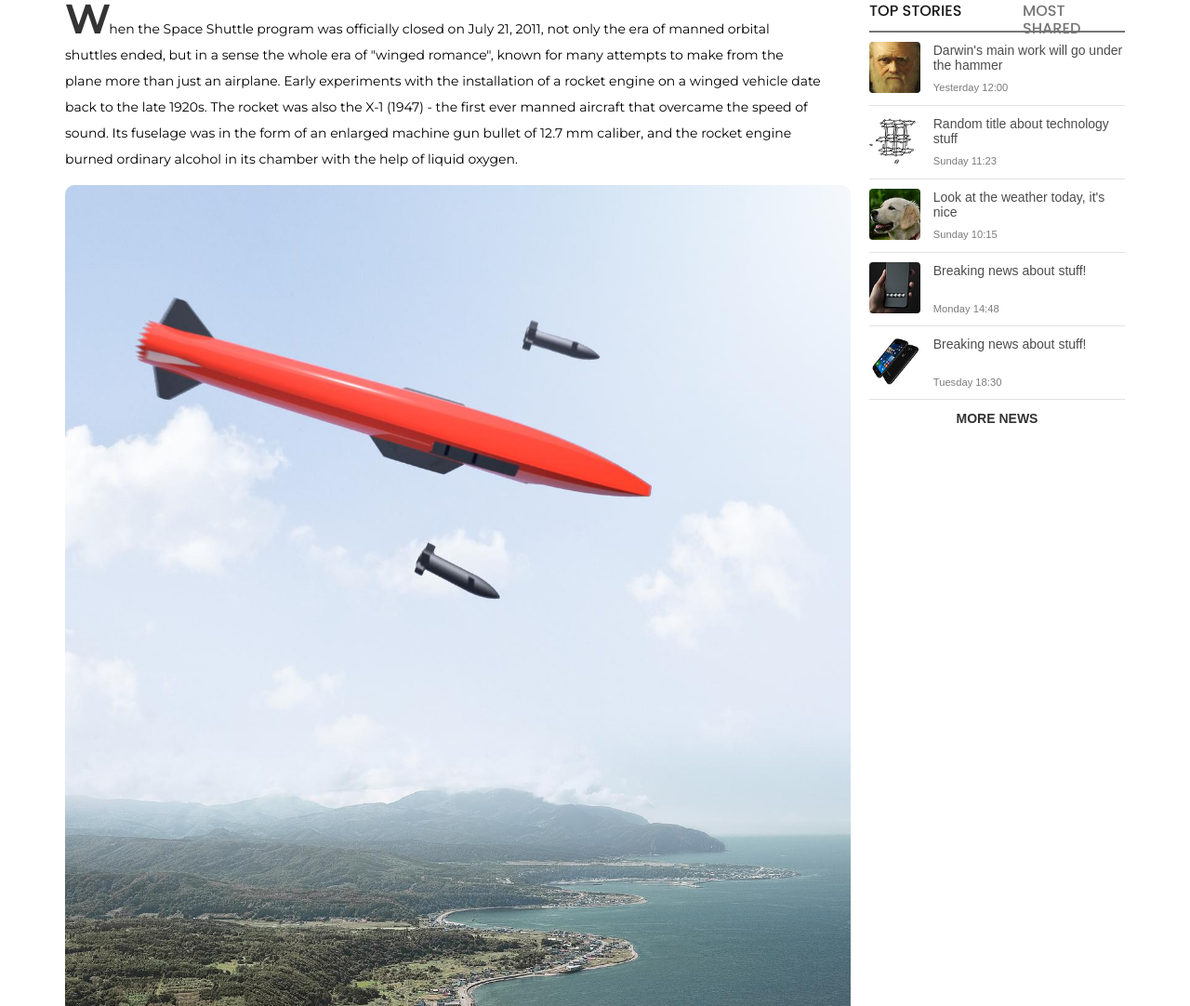
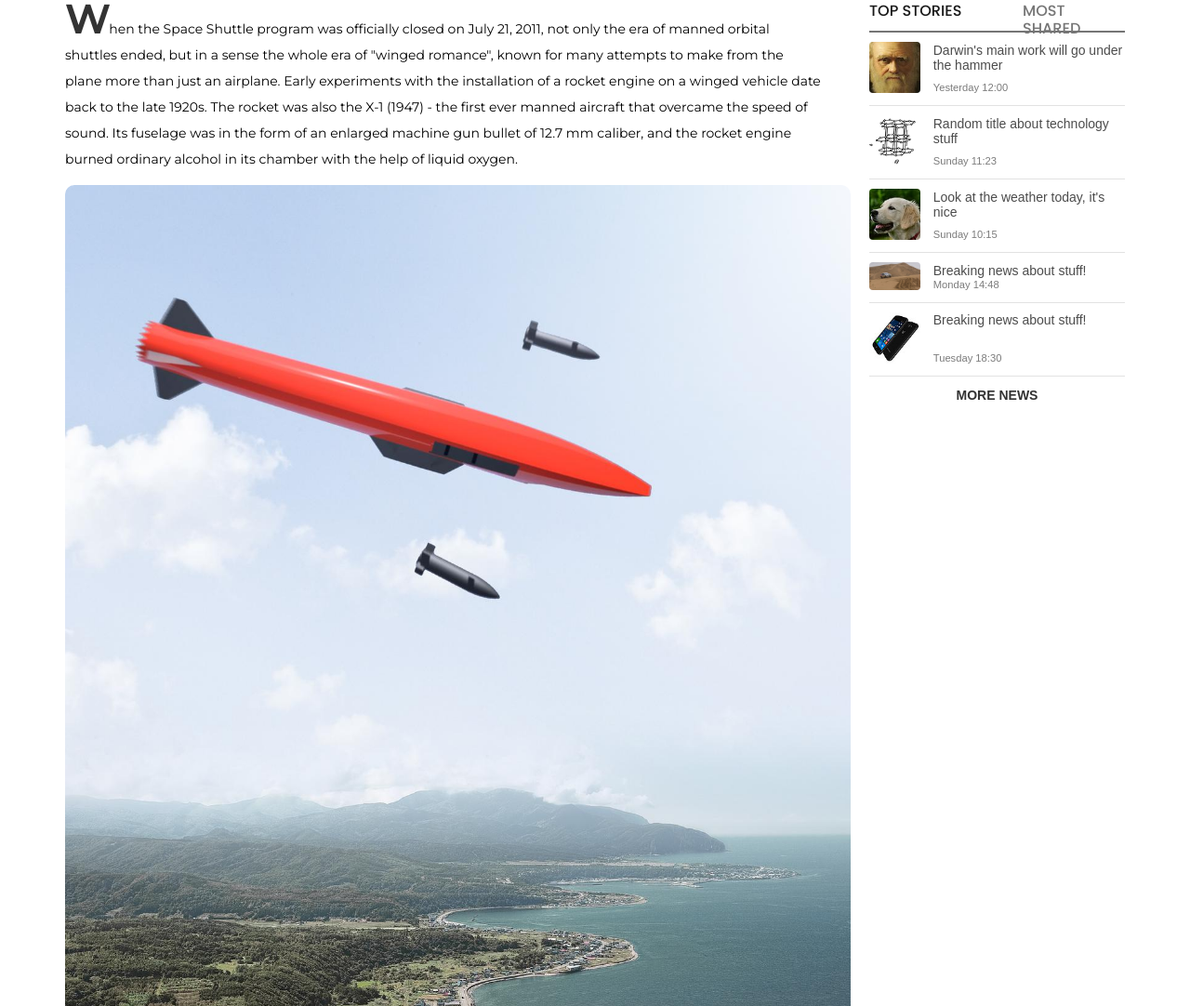
Before and after one commit to DarianSteynDesign/popmech.github.io, a plain HTML site: page article.html in a window 1280 px wide. Shown: the part 667-1749 px from the top of the page at 93% size. Drawn offline with Linux system fonts and the light colour scheme.

Commit message:
Add files via upload

```diff
--- a/article.html
+++ b/article.html
@@ -249,7 +249,7 @@
                                     </li>
 
                                     <li class="tstories-item">
-                                        <img class="top-img" src="img/phoneback.jpg">
+                                        <img class="top-img" src="img/wheels1.jpg">
                                         <p class="tstories-text">Breaking news about stuff!</p>
                                         <p class="tstories-time">Monday 14:48</p>
                                         <span class="category how-to">
```
